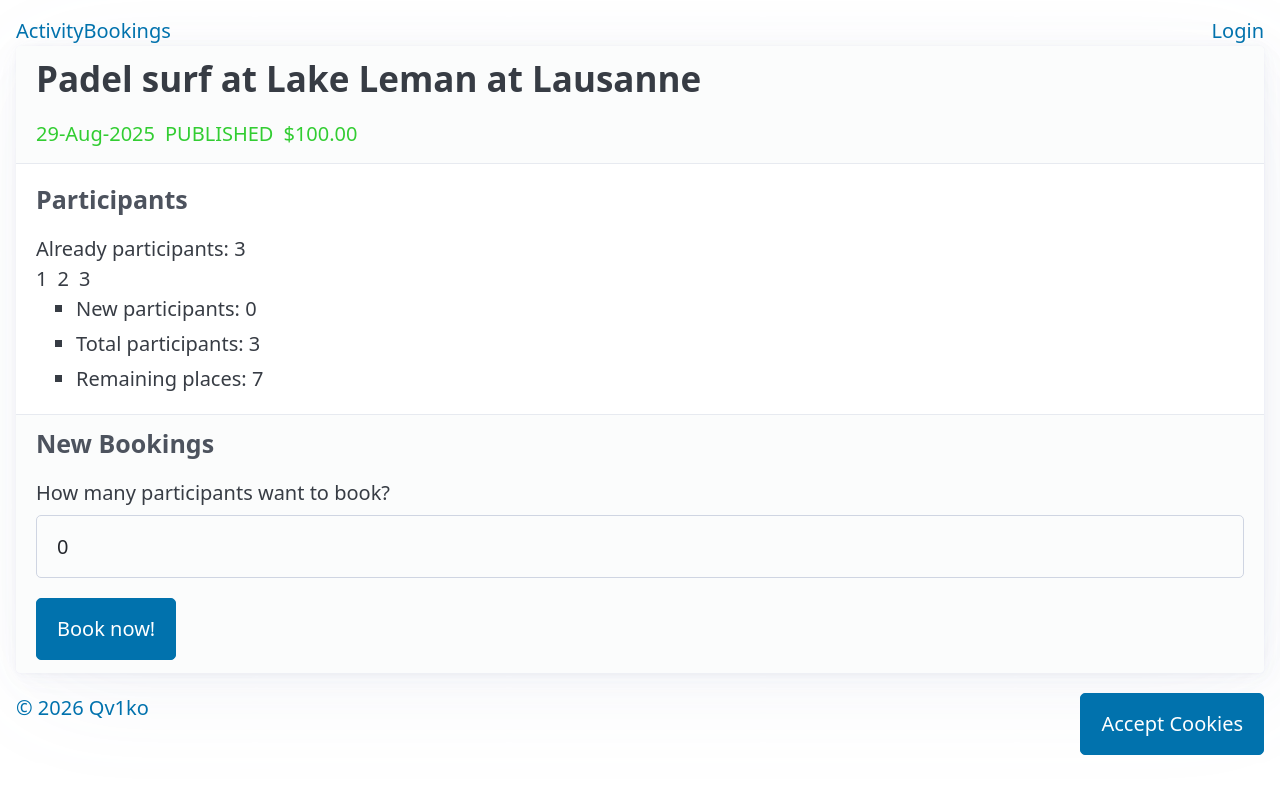
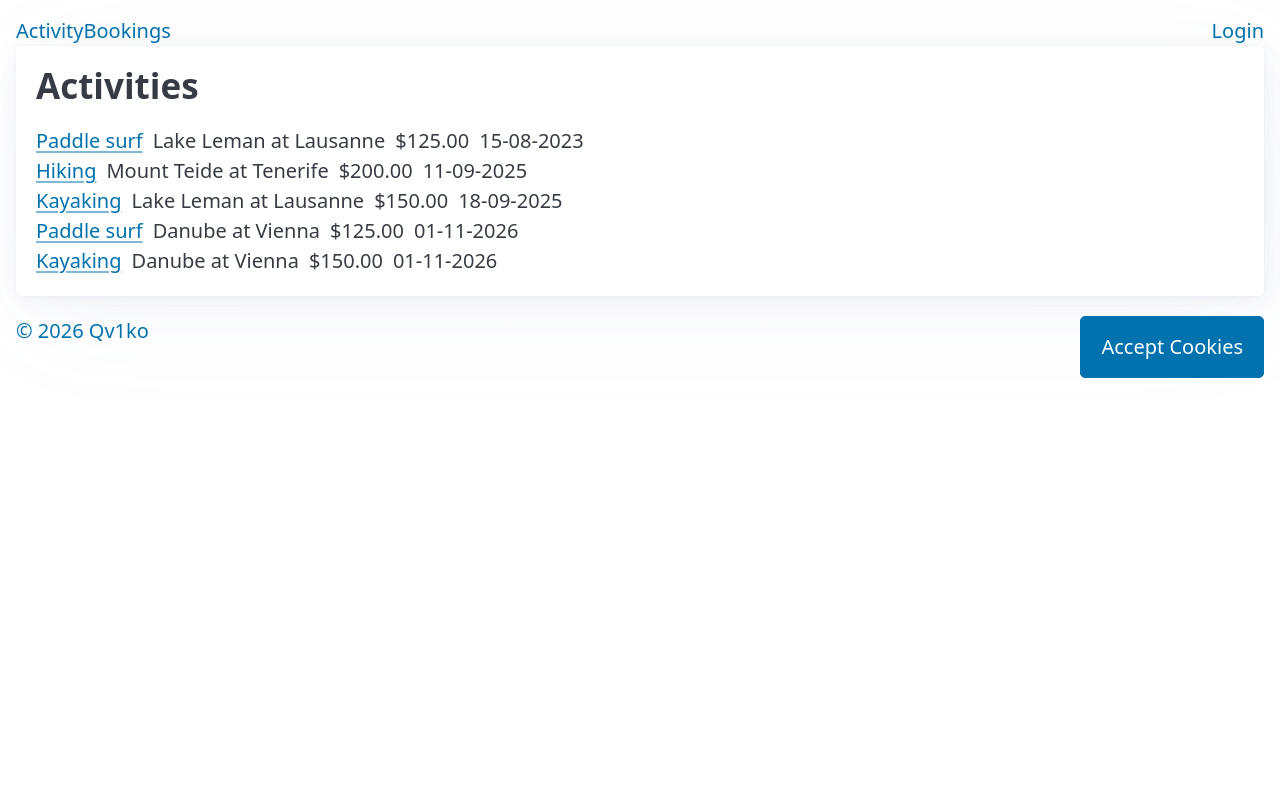
Before and after one commit to Qv1ko/curso-angular-moderno, an Angular app: page / in a window 1280 px wide. Shown: the top 794 px of the page. Built offline with nearby package versions, Linux system fonts and the light colour scheme.

Commit message:
feat: add home page and dynamic routes

```diff
--- a/src/app/app.routes.ts
+++ b/src/app/app.routes.ts
@@ -3,7 +3,11 @@ import { Routes } from '@angular/router';
 export const routes: Routes = [
   {
     path: '',
-    loadComponent: () => import('./bookings/bookings.page'),
+    loadComponent: () => import('./routes/home/home.page'),
+  },
+  {
+    path: 'bookings/:slug',
+    loadComponent: () => import('./routes/bookings/bookings.page'),
   },
   {
     path: 'auth/login',
--- /dev/null
+++ b/src/app/domain/activities.data.ts
@@ -0,0 +1,73 @@
+import { Activity } from './activity.type';
+
+/**
+ * List of activities available for booking
+ * @description Used while the backend is not implemented
+ */
+export const ACTIVITIES: Activity[] = [
+  {
+    name: 'Paddle surf',
+    location: 'Lake Leman at Lausanne',
+    price: 125,
+    date: new Date(2023, 7, 15),
+    minParticipants: 5,
+    maxParticipants: 9,
+    status: 'done',
+    id: 1,
+    slug: 'paddle-surf-lake-leman-at-lausanne',
+    duration: 2,
+    userId: 1,
+  },
+  {
+    name: 'Hiking',
+    location: 'Mount Teide at Tenerife',
+    price: 200,
+    date: new Date(2025, 8, 11),
+    minParticipants: 3,
+    maxParticipants: 7,
+    status: 'published',
+    id: 2,
+    slug: 'hiking-mount-teide-at-tenerife',
+    duration: 4,
+    userId: 2,
+  },
+  {
+    name: 'Kayaking',
+    location: 'Lake Leman at Lausanne',
+    price: 150,
+    date: new Date(2025, 8, 18),
+    minParticipants: 2,
+    maxParticipants: 4,
+    status: 'cancelled',
+    id: 3,
+    slug: 'kayaking-lake-leman-at-lausanne',
+    duration: 3,
+    userId: 1,
+  },
+  {
+    name: 'Paddle surf',
+    location: 'Danube at Vienna',
+    price: 125,
+    date: new Date(2026, 10, 1),
+    minParticipants: 6,
+    maxParticipants: 9,
+    status: 'published',
+    id: 4,
+    slug: 'paddle-surf-danube-at-vienna',
+    duration: 2,
+    userId: 1,
+  },
+  {
+    name: 'Kayaking',
+    location: 'Danube at Vienna',
+    price: 150,
+    date: new Date(2026, 10, 1),
+    minParticipants: 6,
+    maxParticipants: 9,
+    status: 'draft',
+    id: 5,
+    slug: 'kayaking-danube-at-vienna',
+    duration: 3,
+    userId: 1,
+  },
+];
--- a/src/app/bookings/activity-title-pipe.ts
+++ b/src/app/routes/bookings/activity-title-pipe.ts
@@ -1,6 +1,6 @@
 import { Pipe, PipeTransform } from '@angular/core';
 
-import { Activity } from '../domain/activity.type';
+import { Activity } from '../../domain/activity.type';
 
 @Pipe({
   name: 'activityTitle',
--- a/src/app/bookings/bookings.page.ts
+++ b/src/app/routes/bookings/bookings.page.ts
@@ -2,7 +2,7 @@ import { CurrencyPipe, DatePipe, UpperCasePipe } from '@angular/common';
 import { Component, computed, effect, signal } from '@angular/core';
 import { FormsModule } from '@angular/forms';
 
-import { Activity } from '../domain/activity.type';
+import { Activity } from '../../domain/activity.type';
 import { ActivityTitlePipe } from './activity-title-pipe';
 
 @Component({
--- /dev/null
+++ b/src/app/routes/home/home.page.html
@@ -0,0 +1,15 @@
+<article>
+    <h2>Activities</h2>
+    <main>
+        @for (activity of activities; track activity.id) {
+            <div>
+                <span>
+                    <a [routerLink]="['/bookings', activity.slug]">{{ activity.name }}</a>
+                </span>
+                <span>{{ activity.location }}</span>
+                <span>{{ activity.price | currency }}</span>
+                <span>{{ activity.date | date: 'dd-MM-yyyy' }}</span>
+            </div>
+        }
+    </main>
+</article>
--- /dev/null
+++ b/src/app/routes/home/home.page.ts
@@ -0,0 +1,14 @@
+import { Component } from '@angular/core';
+
+import { ACTIVITIES } from '../../domain/activities.data';
+import { RouterLink } from "@angular/router";
+import { CurrencyPipe, DatePipe } from '@angular/common';
+
+@Component({
+  imports: [RouterLink, CurrencyPipe, DatePipe],
+  templateUrl: './home.page.html',
+  styleUrl: './home.page.css',
+})
+export default class HomePage {
+  activities = ACTIVITIES;
+}
```
Also changed, not shown: src/app/routes/bookings/bookings.page.css (renamed from src/app/bookings/bookings.page.css), src/app/routes/bookings/bookings.page.html (renamed from src/app/bookings/bookings.page.html), src/app/routes/home/home.page.css (added).
